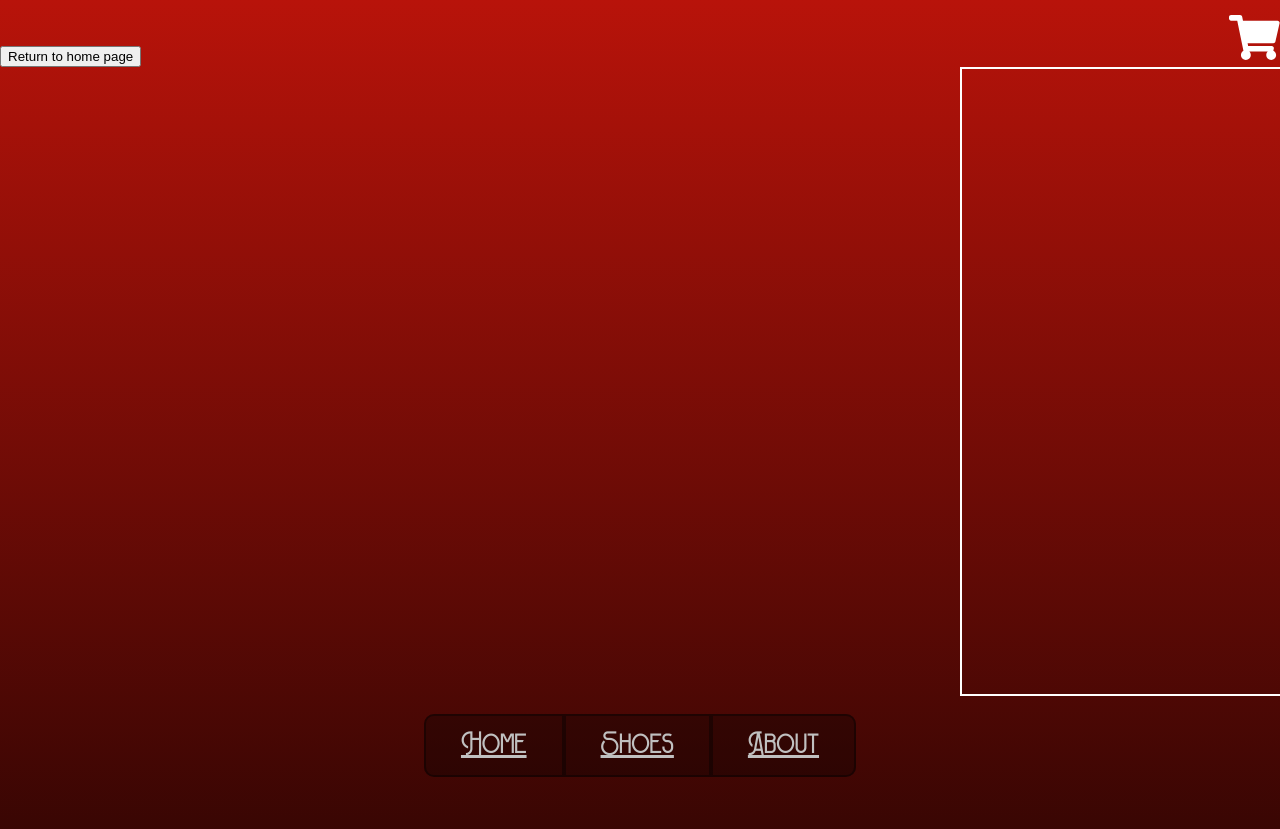
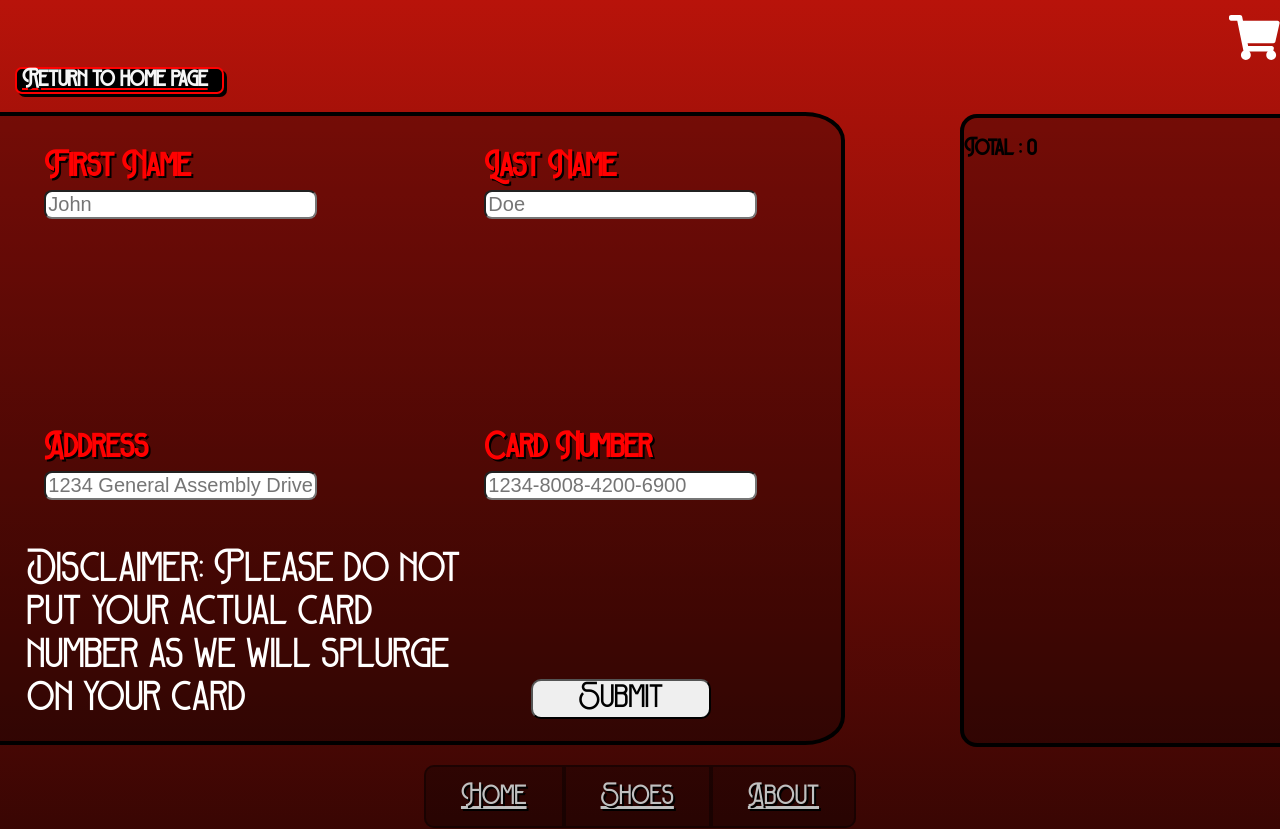
Before and after one commit to The-Intellectual-duo/e-shoes-frontend, a React (Create React App) app: page /checkout in a window 1280 px wide. Shown: the top 829 px of the page. Built offline with nearby package versions, Linux system fonts and the light colour scheme.

Commit message:
checkout page fully built

```diff
--- a/src/App.js
+++ b/src/App.js
@@ -5,7 +5,7 @@ import Checkout from './components/Checkout'
 import {Route, Link} from 'react-router-dom'
 import About from './components/About'
 import Shoes from './components/Shoes'
-import { useState, useEffect } from 'react'
+import { useState } from 'react'
 import {FontAwesomeIcon} from '@fortawesome/react-fontawesome'
 import {faShoppingCart} from '@fortawesome/free-solid-svg-icons'
 
@@ -13,9 +13,6 @@ import {faShoppingCart} from '@fortawesome/free-solid-svg-icons'
 function App() {
   const [cart, setCart] = useState([])
   const [showNav, setShowNav] = useState(true)
-  useEffect(() => {
-
-  }, [showNav])
 
 
   return (
--- a/src/components/Checkout.js
+++ b/src/components/Checkout.js
@@ -1,27 +1,126 @@
-import React from 'react';
+import axios from 'axios';
+import React,{useEffect, useState} from 'react';
 import { Link } from 'react-router-dom';
 import '../styling/Checkout.css'
 
+
 function Checkout({setShowNav,cart}) {
-    console.log(cart);
+    const [purchased, setPurchased] = useState(false)
+    const [data, setData] = useState({
+        firstName:'',
+        lastName:'',
+        address:'',
+        cardNumber:''
+    })
+
+    useEffect(() => {
+    }, [])
+
+    function handleChange(e){
+        setData({...data,[e.target.name]: e.target.value})
+    }
+    function handleSubmit(e){
+        e.preventDefault()
+        setPurchased(true)
+        //axios.post()
+        console.log(data);
+    }
+
     return (
 			<div className='checkout'>
-
-            <Link>
-            <button onClick={() => setShowNav(true)}>Return to home page</button>
+				<Link
+					to='/'
+					onClick={() => {
+						setShowNav(true);
+						setPurchased(false);
+					}}>
+					<h2 className='return-button'>Return to home page</h2>
 				</Link>
-
-
+				{!purchased && (
+					<>
 						<div className='sum-prices'>
-                {cart.map(shoe => {
-                    return(
+							{cart.map((shoe) => {
+								return (
 									<>
-                    <img src={shoe.image_url} alt={shoe.name} className="item-checkout-image"></img>
+										<img
+											src={shoe.image_url}
+											alt={shoe.name}
+											className='item-checkout-image'></img>
 										<h4>{shoe.name}</h4>
 										<p>$ {shoe.price}</p>
-                    </>)
+									</>
+								);
 							})}
+							<div>
+								<h2>
+									Total :{' '}
+									{cart.reduce((sum, curr) => {
+										return (sum += parseInt(curr.price));
+									}, 0.0)}
+								</h2>
 							</div>
+						</div>
+						<form className='form' onSubmit={handleSubmit}>
+							<div>
+								<h3>First Name</h3>
+								<input
+									required
+									placeholder='John'
+									name='firstName'
+									value={data.firstName}
+									onChange={handleChange}
+								/>
+							</div>
+							<div>
+								<h3>Last Name</h3>
+								<input
+									required
+									placeholder='Doe'
+									value={data.lastName}
+									name='lastName'
+									onChange={handleChange}
+								/>
+							</div>
+							<div>
+								<h3>Address</h3>
+								<input
+									required
+									placeholder='1234 General Assembly Drive'
+									name='address'
+									value={data.address}
+									onChange={handleChange}
+								/>
+							</div>
+							<div>
+								<h3>Card Number</h3>
+								<input
+									required
+									placeholder='1234-8008-4200-6900'
+									name='cardNumber'
+									value={data.cardNumber}
+									onChange={handleChange}
+									type='password'
+								/>
+							</div>
+							<p className='disclaimer'>
+								Disclaimer: Please do not put your actual card number as we will
+								splurge on your card
+							</p>
+							<button type='submit' value='Submit'>
+								Submit
+							</button>
+						</form>
+					</>
+				)}
+				{purchased && (
+					<div className='purchased'>
+						<h1>Thank You for shopping on JJ's Shoes</h1>
+						<h3>
+							Checkout our Github Repo{' '}
+							<a href='https://github.com/The-Intellectual-duo'>here</a>
+						</h3>
+					</div>
+				)}
 			</div>
 		);
     }
--- a/src/styling/Checkout.css
+++ b/src/styling/Checkout.css
@@ -3,9 +3,91 @@
     left: 75%;
     width: 350px;
     height: 625px;
-    border: solid white 2px
+    border: solid black 4px;
+    border-radius: 17px;
+    overflow: auto;
+    background-color: rgba(0,0,0,0.3);
 }
+::-webkit-scrollbar{
+    background-color: transparent;
+}
+::-webkit-scrollbar-thumb {
+  background: black;
+  border-radius: 15px;
+}
+
 .item-checkout-image{
     width:50%;
     height: auto;
 }
+
+.return-button{
+    border: solid red 2px;
+    border-radius: 7px;
+    font-family: Broadway;
+    font-size: 24px;
+    color: whitesmoke;
+    background-color: black;
+    margin-left: 15px;
+    padding-left: 5px;
+    box-shadow: 3px 3px black;
+    width: 200px;
+}
+.form{
+    border: solid black 4px;
+    border-radius: 4.5%;
+    width: 880px;
+    height: 625px;
+    position:absolute;
+    top: 14%;
+    right: 34%;
+    background-color: rgba(0,0,0,0.3);
+    display: grid;
+    grid-template-columns: 1fr 1fr;
+    grid-template-rows: 45% 45% 10%;
+    justify-items: center;
+    align-content: center;
+}
+.disclaimer{
+    color: white;
+    font-size: 45px;
+    grid-row: 3;
+    grid-column: 1;
+    position: relative;
+    top: -280%;
+    left: 15%;
+}
+.form h3,a{
+    color: red;
+    text-shadow: 2px 2px black;
+    font-size: 35px;
+}
+
+.form input{
+    font-size: 20px;
+    position: relative;
+    top: -30px;
+    border-radius: 8px;
+}
+.form button{
+    border-radius: 10px;
+    grid-row: 3;
+    grid-column: 2;
+    width:180px;
+    height: 40px;
+    font-family: Broadway;
+    font-size: 35px;
+}
+.purchased {
+    border: solid black 5px;
+    border-radius: 18px;
+    text-align: center;
+}
+.purchased h1 {
+    font-size: 50px;
+    text-shadow: 2px 2px whitesmoke;
+}
+
+.checkout{
+    font-family: Broadway;
+}
```
Lines whose indentation alone changed are shown as unchanged.
